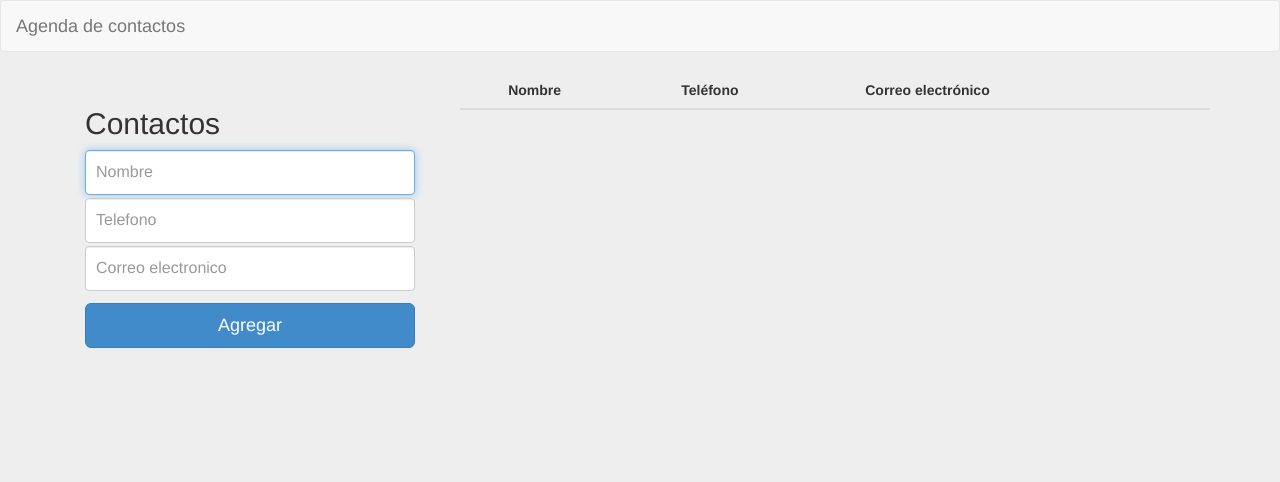
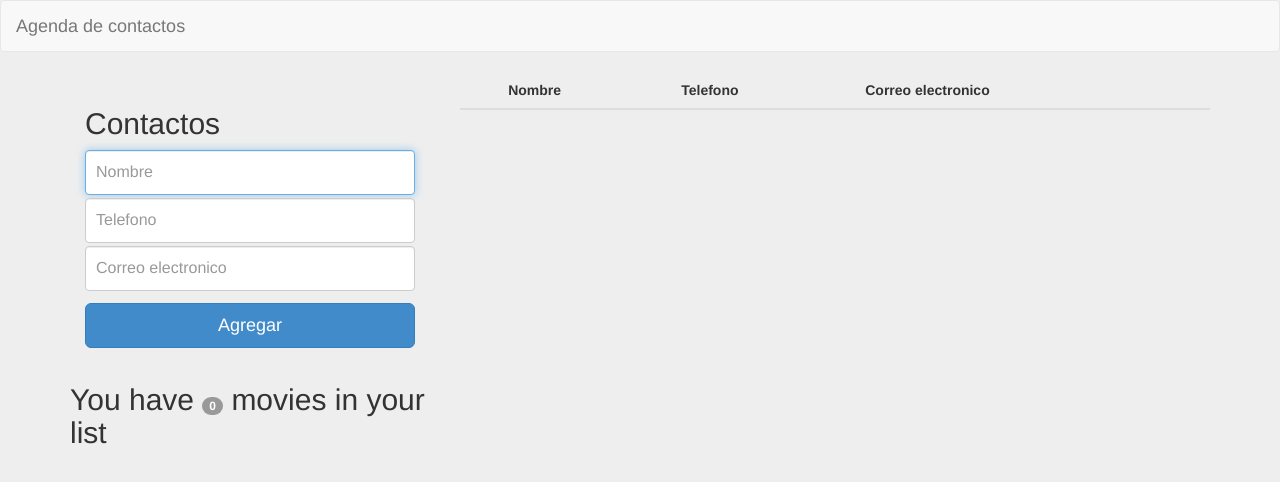
Before and after one commit to pulpopaul/moviesList, a plain HTML site: page index.html in a window 1280 px wide. Drawn offline with Linux system fonts and the light colour scheme.

Commit message:
counter added

```diff
--- a/assets/js/agenda.js
+++ b/assets/js/agenda.js
@@ -56,18 +56,29 @@
 			$("#contactos-agenda tbody").sortable();
 	}
 
+	function countItems(){
+		var storedData = contactos;
+		var items = storedData.length;
+
+		$("#counter").find("h2").remove();
+		$("#counter").append(
+			"<h2>You have <span class='badge'>" + items + "</span> movies in your list</h2>"
+		);
+		return items;
+	}
+
 	// Ingresar nuevo contacto
-	$(".form-signin").bind("submit", function(){
+	$(".form-signin").on("submit", function(){
 		if (operation == "A")
 			return Add();
 		else
 			return Edit();
 	});
 
-	List();
 
-	// Botón editar
-	$(".btnEdit").bind("click", function(){
+
+	// Boton editar
+	$("#contactos-agenda").on("click", ".btnEdit", function(){
 		operation = "E";
         selected_index = parseInt($(this).attr("alt").replace("Edit", ""));
 
@@ -78,11 +89,16 @@
 
     });
 
-	// Botón borrar
+	// Boton borrar
 	$("#contactos-agenda").on("click", ".btnDelete", function(){
 	    selected_index = parseInt($(this).attr("alt").replace("Delete", ""));
 	    Delete();
 	    List();
+			countItems();
 	});
 
+	List();
+	countItems();
+
+
 })();
--- a/index.html
+++ b/index.html
@@ -25,6 +25,8 @@
 					<input id="email" type="text" autofocus="" required="" placeholder="Correo electronico" class="form-control">
 					<button type="submit" class="btn btn-lg btn-primary btn-block">Agregar</button>
 				</form>
+				<div id="counter">
+				</div>
 			</div>
 			<div class="col-xs-12 col-md-8">
 				<table id="contactos-agenda" class="table table-striped">
@@ -32,8 +34,8 @@
 	        	<tr>
 	        		<th></th>
 	        		<th>Nombre</th>
-	        		<th>Teléfono</th>
-	        		<th>Correo electrónico</th>
+	        		<th>Telefono</th>
+	        		<th>Correo electronico</th>
 	        	</tr>
 	        </thead>
 	        <tbody></tbody>
```
